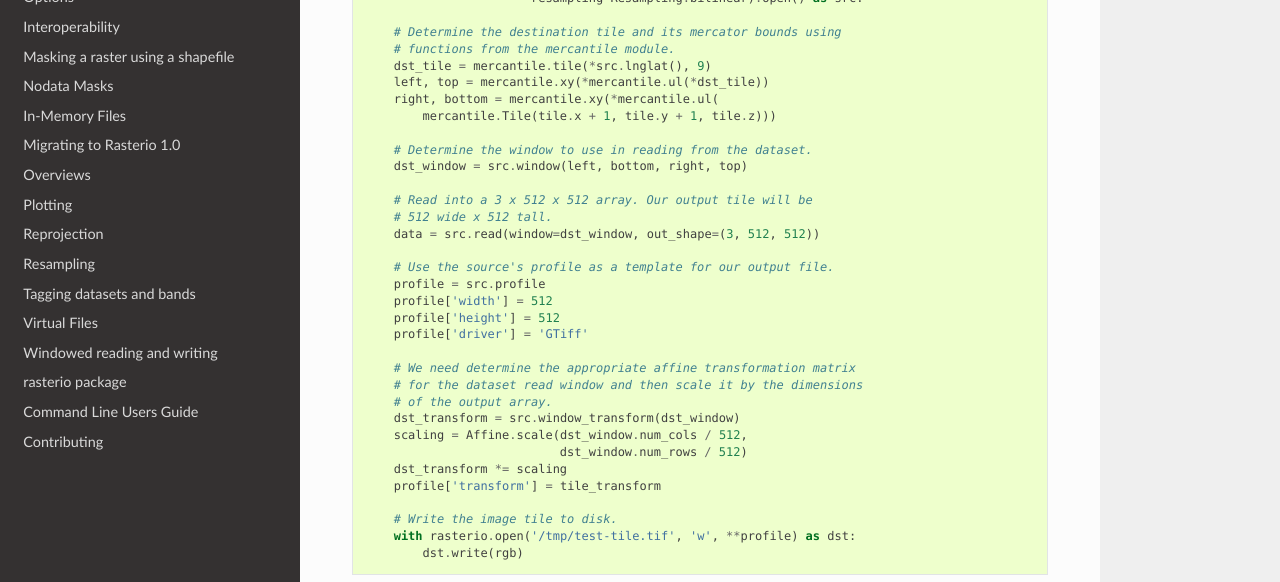
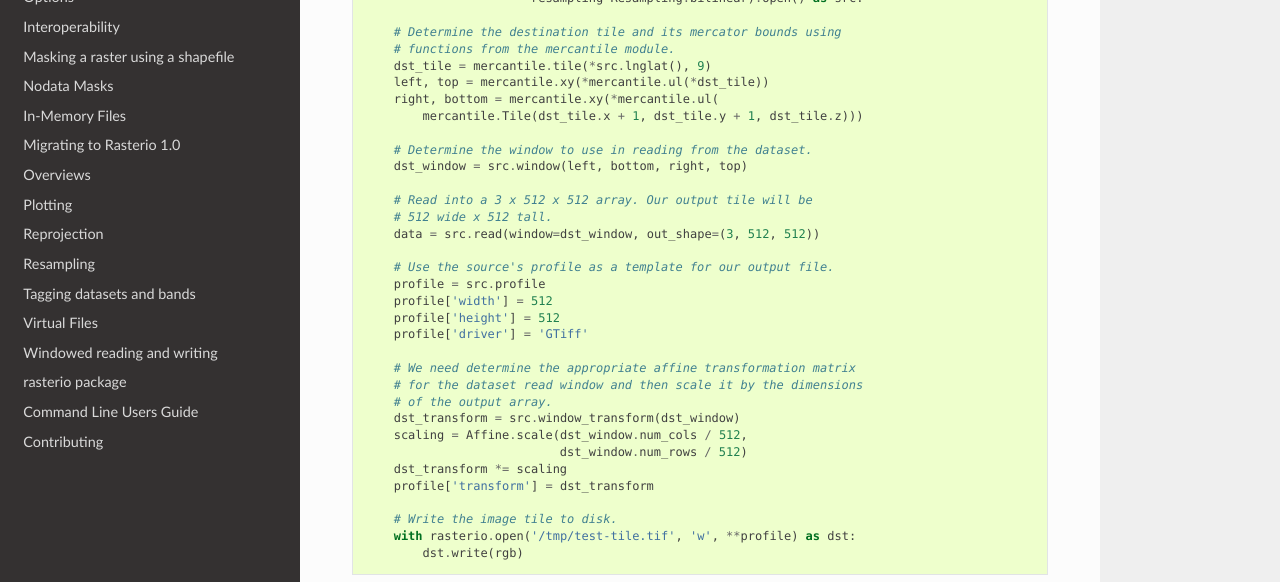
Before and after one commit to rasterio/rasterio, a Sphinx documentation site: the page built from docs/topics/virtual-warping.rst, in a window 1280 px wide and 1148 px high. Shown: the part 444-1026 px from the top of the window. Built offline with Sphinx 7.4.7 and the Read the Docs theme 2.0.0, drawn with Linux system fonts in a browser that asks for light colours; pages that are not in the unit, such as notebooks, are missing from menus.

Commit message:
corrections

```diff
--- a/docs/topics/virtual-warping.rst
+++ b/docs/topics/virtual-warping.rst
@@ -24,7 +24,7 @@ corresponding to its central zoom 9 tile, do the following.
       dst_tile = mercantile.tile(*src.lnglat(), 9)
       left, top = mercantile.xy(*mercantile.ul(*dst_tile))
       right, bottom = mercantile.xy(*mercantile.ul(
-          mercantile.Tile(tile.x + 1, tile.y + 1, tile.z)))
+          mercantile.Tile(dst_tile.x + 1, dst_tile.y + 1, dst_tile.z)))
 
       # Determine the window to use in reading from the dataset.
       dst_window = src.window(left, bottom, right, top)
@@ -46,7 +46,7 @@ corresponding to its central zoom 9 tile, do the following.
       scaling = Affine.scale(dst_window.num_cols / 512,
                              dst_window.num_rows / 512)
       dst_transform *= scaling
-      profile['transform'] = tile_transform
+      profile['transform'] = dst_transform
 
       # Write the image tile to disk.
       with rasterio.open('/tmp/test-tile.tif', 'w', **profile) as dst:
```
